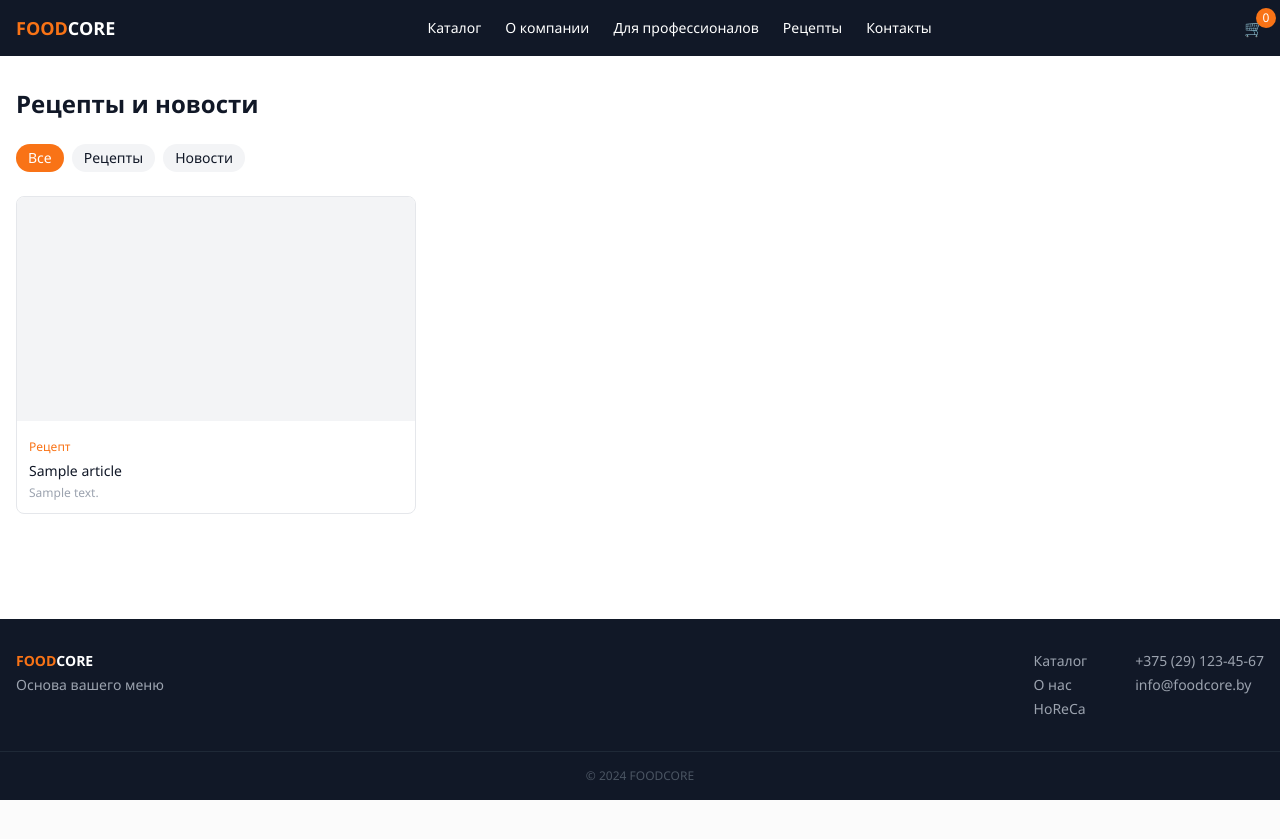
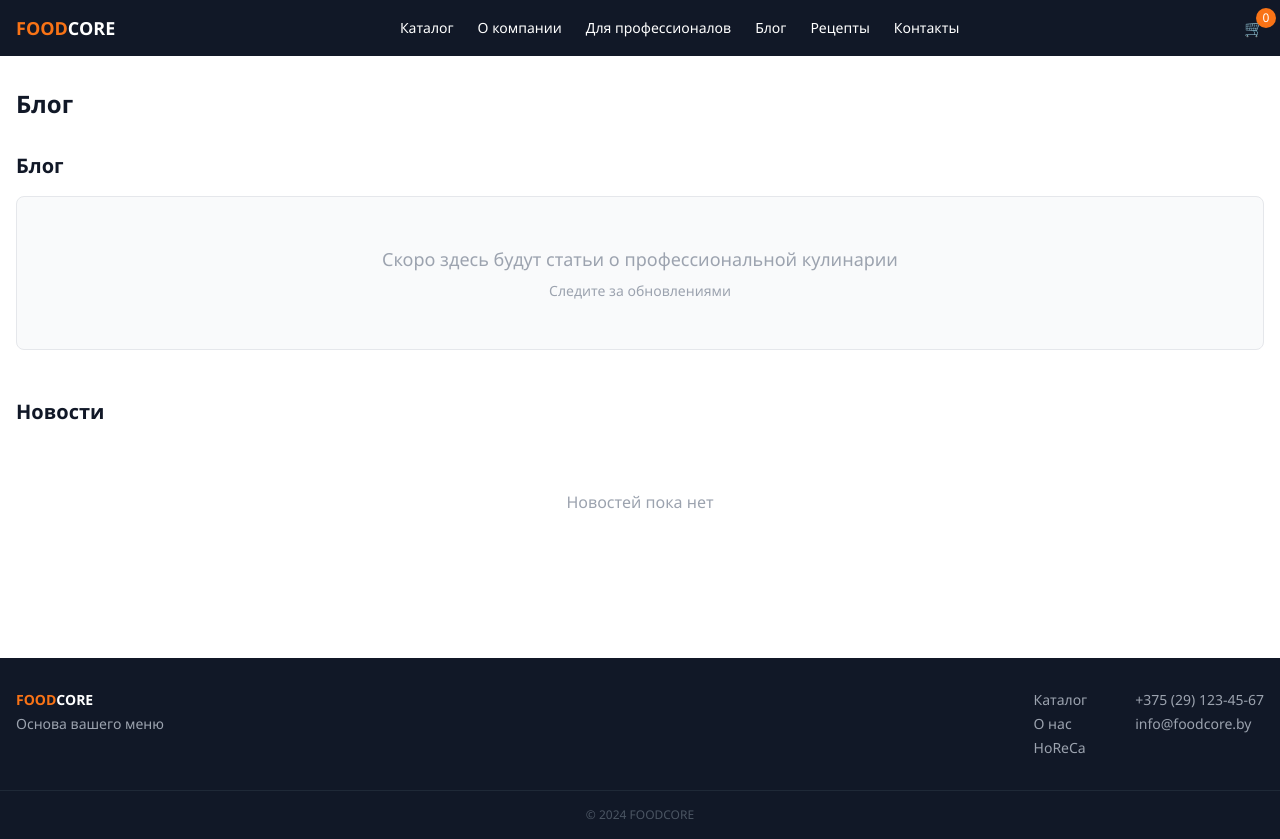
Before and after one commit to PaulBar3/horeca, a Django app: page /blog/ in a window 1280 px wide. Before the commit the page ends 800 px from the top, so only its background shows below. Run offline with Django 5.2, Linux system fonts and the light colour scheme; tables that the repository leaves empty hold one stand-in row (values such as "Sample post"); data that the repository does not hold is empty.

Commit message:
feat(blog): внедрить разделение на блог и рецепты, улучшить админ-панель
Реализовано разделение контента: общая лента новостей (blog_list) и
отдельный раздел рецептов (article_list).

Основные изменения:
- В блоге добавлены новые URL-адреса и представление для списка новостей.
- Навигация обновлена для поддержки разделения на "Блог" и "Рецепты".
- В админ-панели блога улучшен интерфейс: добавлены fieldsets,
  фильтры, иерархия дат и интеграция JS для автоматической генерации
  slug.
- Исправлена логика инициализации slugify.js для корректной работы
  в различных состояниях загрузки DOM.
- Из главной страницы удален блок статей для оптимизации контента.
- Обновлены тесты для проверки новых маршрутов и представлений.

```diff
--- a/blog/urls.py
+++ b/blog/urls.py
@@ -5,6 +5,7 @@ from . import views
 app_name = "blog"
 
 urlpatterns = [
-    path("", views.article_list, name="article_list"),
+    path("", views.blog_list, name="blog_list"),
+    path("recipes/", views.article_list, name="article_list"),
     path("<slug:slug>/", views.article_detail, name="article_detail"),
 ]
--- a/blog/views.py
+++ b/blog/views.py
@@ -4,10 +4,18 @@ from django.shortcuts import get_object_or_404, render
 from .models import Article
 
 
+def blog_list(request):
+    news_articles = Article.objects.filter(is_published=True, category="news")
+
+    return render(request, "blog/blog_list.html", {
+        "news_articles": news_articles[:6],
+    })
+
+
 def article_list(request):
     articles = Article.objects.filter(is_published=True)
 
-    category = request.GET.get("category", "")
+    category = request.GET.get("category", "recipe")
     if category:
         articles = articles.filter(category=category)
 
--- a/catalog/admin.py
+++ b/catalog/admin.py
@@ -24,6 +24,9 @@ class CategoryAdmin(SlugifyAdminMixin, admin.ModelAdmin):
     list_display = ["name", "slug", "order"]
     search_fields = ["name"]
 
+    class Media:
+        js = ("admin/js/slugify.js",)
+
 
 @admin.register(Product)
 class ProductAdmin(SlugifyAdminMixin, admin.ModelAdmin):
@@ -44,6 +47,9 @@ class ProductAdmin(SlugifyAdminMixin, admin.ModelAdmin):
         obj.slug = slugify(obj.name)
         super().save_model(request, obj, form, change)
 
+    class Media:
+        js = ("admin/js/slugify.js",)
+
 
 @admin.register(Packaging)
 class PackagingAdmin(admin.ModelAdmin):
--- a/core/views.py
+++ b/core/views.py
@@ -3,7 +3,6 @@ import logging
 from django.contrib import messages
 from django.shortcuts import render
 
-from blog.models import Article
 from catalog.models import Product
 from .models import Review
 
@@ -13,13 +12,11 @@ logger = logging.getLogger(__name__)
 def home(request):
     featured_products = Product.objects.filter(is_featured=True)[:4]
     new_products = Product.objects.filter(is_new=True)[:4]
-    articles = Article.objects.filter(is_published=True)[:3]
     reviews = Review.objects.filter(is_active=True)[:3]
 
     return render(request, "core/home.html", {
         "featured_products": featured_products,
         "new_products": new_products,
-        "articles": articles,
         "reviews": reviews,
     })
 
--- a/templates/base.html
+++ b/templates/base.html
@@ -22,7 +22,8 @@
                 <a href="{% url 'catalog:product_list' %}" class="hover:text-orange-500">Каталог</a>
                 <a href="{% url 'core:about' %}" class="hover:text-orange-500">О компании</a>
                 <a href="{% url 'core:b2b' %}" class="hover:text-orange-500">Для профессионалов</a>
-                <a href="{% url 'blog:article_list' %}" class="hover:text-orange-500">Рецепты</a>
+                <a href="{% url 'blog:blog_list' %}" class="hover:text-orange-500">Блог</a>
+                <a href="{% url 'blog:article_list' %}?category=recipe" class="hover:text-orange-500">Рецепты</a>
                 <a href="{% url 'core:contacts' %}" class="hover:text-orange-500">Контакты</a>
             </nav>
             <div class="flex items-center gap-4">
@@ -38,7 +39,8 @@
                 <a href="{% url 'catalog:product_list' %}" class="hover:text-orange-500 py-1">Каталог</a>
                 <a href="{% url 'core:about' %}" class="hover:text-orange-500 py-1">О компании</a>
                 <a href="{% url 'core:b2b' %}" class="hover:text-orange-500 py-1">Для профессионалов</a>
-                <a href="{% url 'blog:article_list' %}" class="hover:text-orange-500 py-1">Рецепты</a>
+                <a href="{% url 'blog:blog_list' %}" class="hover:text-orange-500 py-1">Блог</a>
+                <a href="{% url 'blog:article_list' %}?category=recipe" class="hover:text-orange-500 py-1">Рецепты</a>
                 <a href="{% url 'core:contacts' %}" class="hover:text-orange-500 py-1">Контакты</a>
             </div>
         </nav>
--- a/templates/blog/article_list.html
+++ b/templates/blog/article_list.html
@@ -2,12 +2,7 @@
 {% block title %}Рецепты — FOODCORE{% endblock %}
 {% block content %}
 <div class="max-w-7xl mx-auto px-4 py-8">
-    <h1 class="text-2xl font-bold mb-6">Рецепты и новости</h1>
-    <div class="flex gap-2 mb-6">
-        <a href="{% url 'blog:article_list' %}" class="px-3 py-1 rounded-full text-sm {% if not request.GET.category %}bg-orange-500 text-white{% else %}bg-gray-100{% endif %}">Все</a>
-        <a href="{% url 'blog:article_list' %}?category=recipe" class="px-3 py-1 rounded-full text-sm {% if request.GET.category == 'recipe' %}bg-orange-500 text-white{% else %}bg-gray-100{% endif %}">Рецепты</a>
-        <a href="{% url 'blog:article_list' %}?category=news" class="px-3 py-1 rounded-full text-sm {% if request.GET.category == 'news' %}bg-orange-500 text-white{% else %}bg-gray-100{% endif %}">Новости</a>
-    </div>
+    <h1 class="text-2xl font-bold mb-6">Рецепты</h1>
     {% if articles %}
     <div class="grid grid-cols-1 md:grid-cols-3 gap-6">
         {% for a in articles %}
--- /dev/null
+++ b/templates/blog/blog_list.html
@@ -0,0 +1,39 @@
+{% extends "base.html" %}
+{% block title %}Блог — FOODCORE{% endblock %}
+{% block content %}
+<div class="max-w-7xl mx-auto px-4 py-8">
+    <h1 class="text-2xl font-bold mb-8">Блог</h1>
+
+    <section class="mb-12">
+        <div class="flex justify-between items-center mb-4">
+            <h2 class="text-xl font-bold">Блог</h2>
+        </div>
+        <div class="border rounded-lg p-12 text-center bg-gray-50">
+            <p class="text-gray-400 text-lg">Скоро здесь будут статьи о профессиональной кулинарии</p>
+            <p class="text-gray-400 text-sm mt-2">Следите за обновлениями</p>
+        </div>
+    </section>
+
+    {% if news_articles %}
+    <section>
+        <div class="flex justify-between items-center mb-4">
+            <h2 class="text-xl font-bold">Новости</h2>
+        </div>
+        <div class="grid grid-cols-1 md:grid-cols-3 gap-6">
+            {% for a in news_articles %}
+            {% with article=a show_excerpt=True %}
+            {% include "blog/_article_card.html" %}
+            {% endwith %}
+            {% endfor %}
+        </div>
+    </section>
+    {% else %}
+    <section>
+        <div class="flex justify-between items-center mb-4">
+            <h2 class="text-xl font-bold">Новости</h2>
+        </div>
+        <p class="text-gray-400 text-center py-12">Новостей пока нет</p>
+    </section>
+    {% endif %}
+</div>
+{% endblock %}
```
Also changed, not shown: blog/admin.py (+18 -0 lines), templates/core/home.html (+0 -18 lines), tests/blog/test_views.py (+16 -5 lines), 1 other file.
